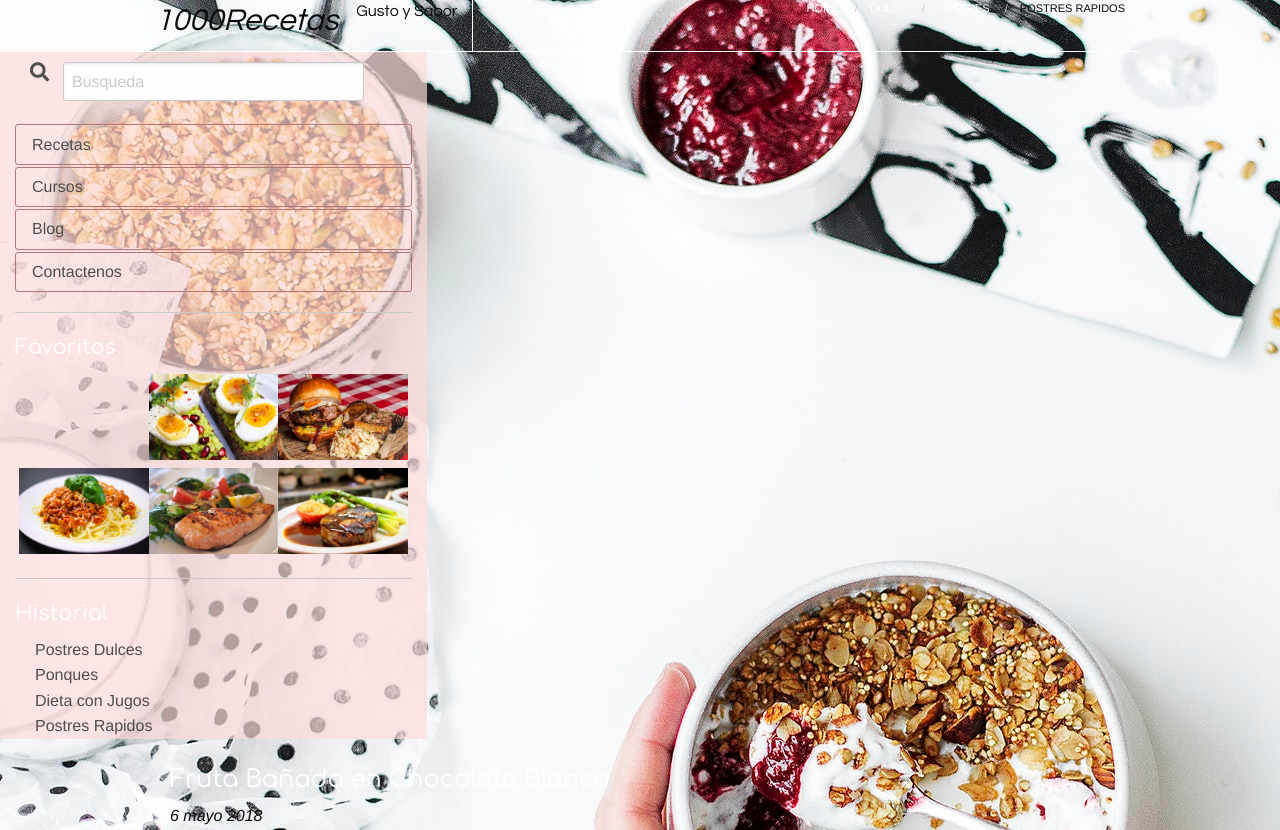
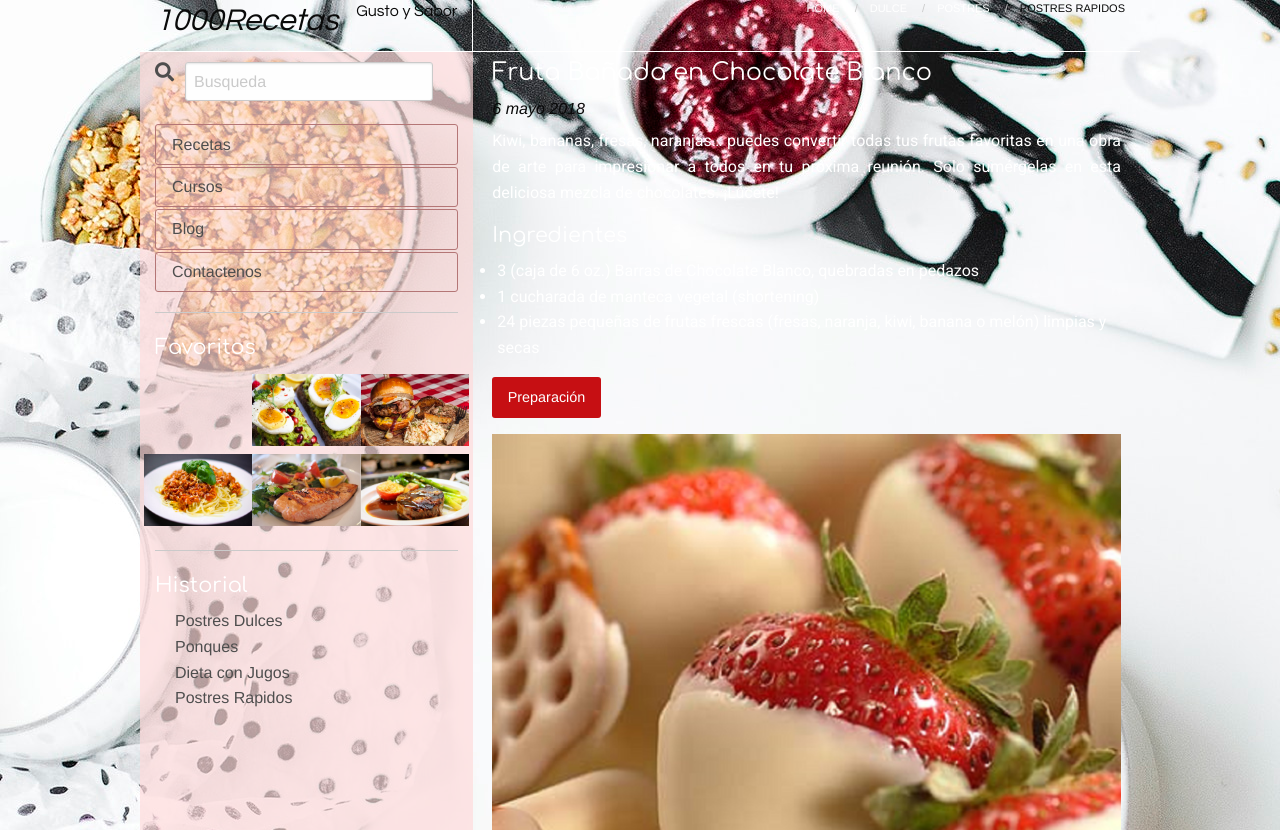
Before and after one commit to LeonardoFonseca/DesarrolloWebC3_Foundation_LeonardoFonseca, a plain HTML site: page index.html in a window 1280 px wide. Shown: the top 830 px of the page. Drawn offline with Linux system fonts and the light colour scheme.

Commit message:
CambiosFinales

```diff
--- a/index.html
+++ b/index.html
@@ -45,7 +45,8 @@
   </div>
 </div>
 <!-- Fin Cabecera -->
-  <div class="row fondo"></div>
+
+<div class="row fondo">
   <!-- Cuerpo Lateral -->
   <div class="small-12 medium-4 large-4 show-for-medium columns fondo1">
     <div class="row columns">
@@ -147,8 +148,9 @@
   </div>
   <!-- Fin Cuerpo Lateral -->
 
+
   <!-- Cuerpo Central -->
-<div class="small-12 medium-8 large-8 columns margen"></div>
+  <div class="small-12 medium-8 large-8 columns margen">
     <!-- Articulo 1 -->
     <div class="row columns">
       <div class="small-12 columns">
@@ -251,9 +253,9 @@
       <div class="small-12 columns">
         <p class="text-justify parrafos">Las espinacas tienen un alto contenido de ácido fólico que ayudan al correcto desarrollo del feto y aumentan la cantidad
           de leche materna en el periodo de lactación.
-      <br> Además las semillas de la chía no contienen gluten y contienen omega 3, antioxidantes y fibra lo que las vuelve saludables
-      para el día a día de cualquier persona. Además estas nutritivas semillas se pueden incorporar en cualquier comida sin
-      cambiar su sabor.
+          <br> Además las semillas de la chía no contienen gluten y contienen omega 3, antioxidantes y fibra lo que las vuelve
+          saludables para el día a día de cualquier persona. Además estas nutritivas semillas se pueden incorporar en cualquier
+          comida sin cambiar su sabor.
         </p>
       </div>
       <div class="small-12 columns">
```
Lines whose indentation alone changed are shown as unchanged.
